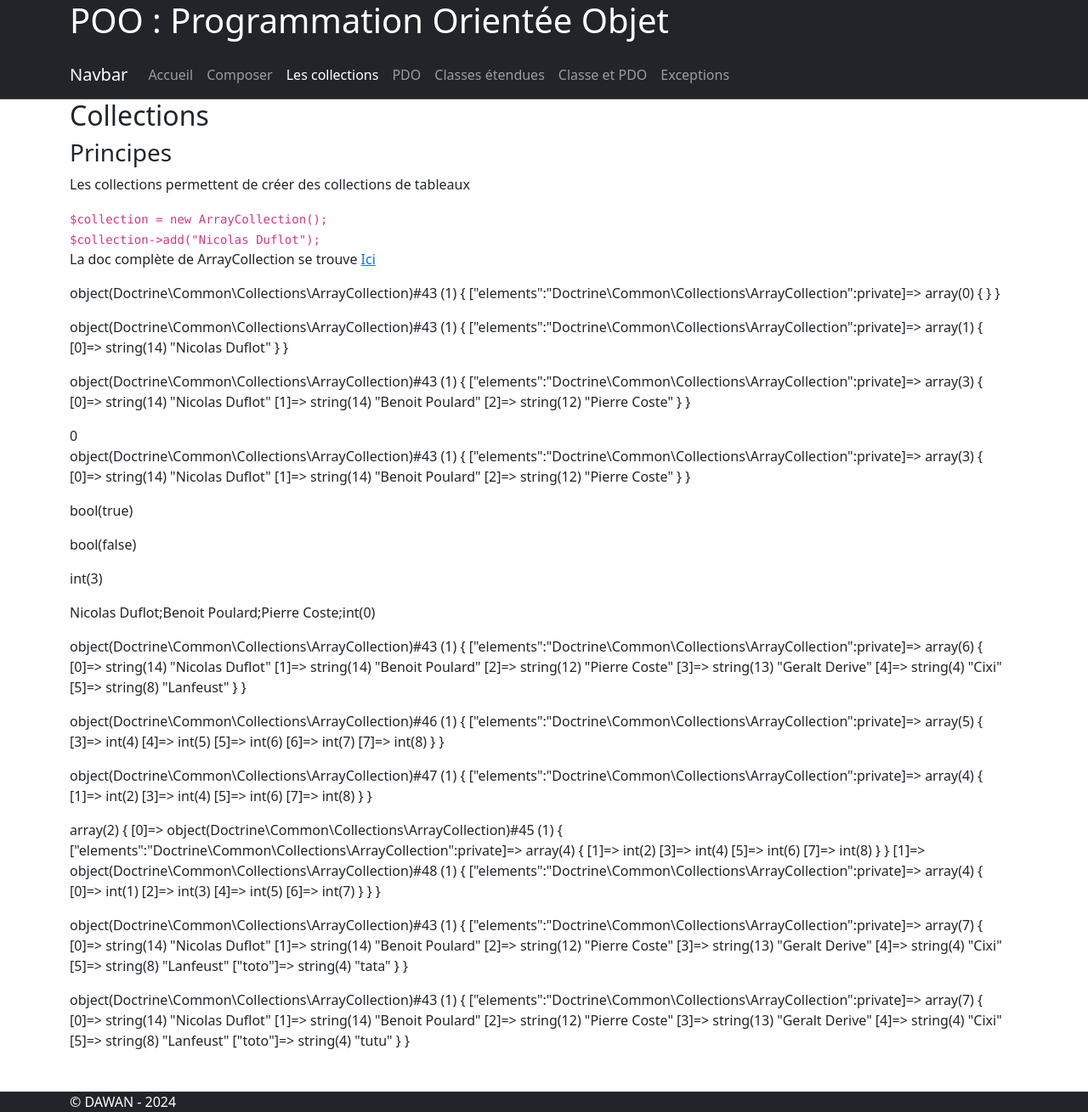
After one commit to nicoduflot/2024-05-27-php-avance, a PHP site: page /collections.php in a window 1280 px wide. The commit adds this page. Shown: the whole page at 85% size. Run offline with PHP 8.4, Linux system fonts and the light colour scheme.

Commit message:
Doctrine ArrayCollection

```diff
--- /dev/null
+++ b/collections.php
@@ -0,0 +1,113 @@
+<?php
+require './vendor/autoload.php';
+use Utils\Tools;
+use Doctrine\Common\Collections\ArrayCollection;
+?>
+<!DOCTYPE html>
+<html lang="fr">
+<head>
+    <meta charset="UTF-8">
+    <meta name="viewport" content="width=device-width, initial-scale=1.0">
+    <title>Formation PHP Avancé - Accueil</title>
+    <?php
+    include './src/includes/headcalls.php';
+    ?>
+</head>
+<body>
+    <?php
+    include './src/includes/header.php';
+    ?>
+    <?php
+    include './src/includes/navigation.php';
+    ?>
+    <main class="container">
+        <section>
+            <article>
+                <header>
+                    <h2>Collections</h2>
+                </header>
+                <h3>Principes</h3>
+                <p>
+                    Les collections permettent de créer des collections de tableaux
+                </p>
+                <code>
+                    $collection = new ArrayCollection();<br />
+                    $collection->add("Nicolas Duflot");
+                </code>
+                <p>
+                    La doc complète de ArrayCollection se trouve <a href="https://www.doctrine-project.org/projects/doctrine-collections/en/stable/index.html" target="_blank">Ici</a>
+                </p>
+                <?php
+                /*
+                si on n'utilise pas use Doctrine\Common\Collections\ArrayCollection;
+                pour appeler les collections il faut
+                $collection = new Doctrine\Common\Collections\ArrayCollection();
+                */
+
+                $collection = new ArrayCollection();
+                Tools::prePrint($collection);
+                $collection->add('Nicolas Duflot');
+                Tools::prePrint($collection);
+                $collection->add('Benoit Poulard');
+                $collection->add('Pierre Coste');
+                Tools::prePrint($collection);
+                echo $collection->key().'<br />';
+                //$collection->remove(0);
+                //$collection->removeElement('Nicolas Duflot');
+                $collection->clear();
+                $collection->add('Nicolas Duflot');
+                $collection->add('Benoit Poulard');
+                $collection->add('Pierre Coste');
+                Tools::prePrint($collection);
+                $contains = $collection->contains('Nicolas Duflot');
+                Tools::prePrint($contains);
+                $contains = $collection->contains('Nicolas');
+                Tools::prePrint($contains);
+                Tools::prePrint($collection->count());
+                for($i = 0; $i < $collection->count(); $i++){
+                    print_r($collection->get($collection->key()));
+                    echo ';';
+                    $collection->next();
+                }
+                $collection->first();
+                Tools::prePrint($collection->key());
+                $collection->add('Geralt Derive');
+                $collection->add('Cixi');
+                $collection->add('Lanfeust');
+                Tools::prePrint($collection);
+                $numberList = new ArrayCollection([1,2,3,4,5,6,7,8]);
+                $filteredCollection = $numberList->filter(function($element){
+                    return $element > 3;
+                });
+
+                Tools::prePrint($filteredCollection);
+
+                $filteredCollection = $numberList->filter(function($element){
+                    if($element %2 === 0){
+                        return $element;
+                    }
+                });
+                Tools::prePrint($filteredCollection);
+
+                $partitionned = $numberList->partition(function($key, $value){
+                    if($value %2 === 0){
+                        return $value;
+                    }
+                });
+
+                Tools::prePrint($partitionned);
+
+                $collection->set('toto', 'tata');
+
+                Tools::prePrint($collection);
+                $collection->set('toto', 'tutu');
+                Tools::prePrint($collection);
+                ?>
+            </article>
+        </section>
+    </main>
+    <?php
+    include './src/includes/footer.php';
+    ?>
+</body>
+</html>
--- a/index.php
+++ b/index.php
@@ -1,13 +1,11 @@
 <?php
 /* Pour appeler une classe sans utiliser un autoload (généralement avec composer) */
 require './src/Classes/Compte.php';
-require './src/Classes/Toto.php';
 require './src/Classes/Tools.php';
 require './src/Classes/Radio.php';
 //include './src/includes/autoload.php';
 
 use App\Compte;
-use Toto\Toto;
 use Utils\Tools;
 use Media\Radio;
 
@@ -136,7 +134,7 @@ use Media\Radio;
                     <h2>TD Classe Radio</h2>
                 </header>
                 <p>
-                    Une radio uniquement sur labande FM
+                    Une radio uniquement sur la bande FM
                 </p>
                 <h3>Attributs</h3>
                 <ul>
--- a/src/includes/navigation.php
+++ b/src/includes/navigation.php
@@ -16,7 +16,7 @@ use Utils\Tools;
                     <a class="nav-link <?php Tools::classActive('composer.php') ?>" href="./composer.php" title="Utilisation de composer">Composer</a>
                 </li>
                 <li class="nav-item">
-                    <a class="nav-link <?php Tools::classActive('collections.php') ?>" href="./collection.php" title="Utilisation des collections">Les collections</a>
+                    <a class="nav-link <?php Tools::classActive('collections.php') ?>" href="./collections.php" title="Utilisation des collections">Les collections</a>
                 </li>
                 <li class="nav-item">
                     <a class="nav-link <?php Tools::classActive('pdo.php') ?>" href="./pdo.php" title="Utilisation de PDO">PDO</a>
```
